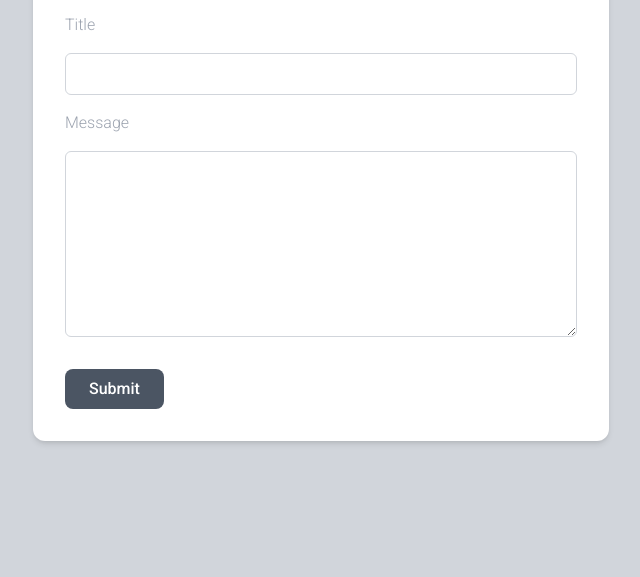
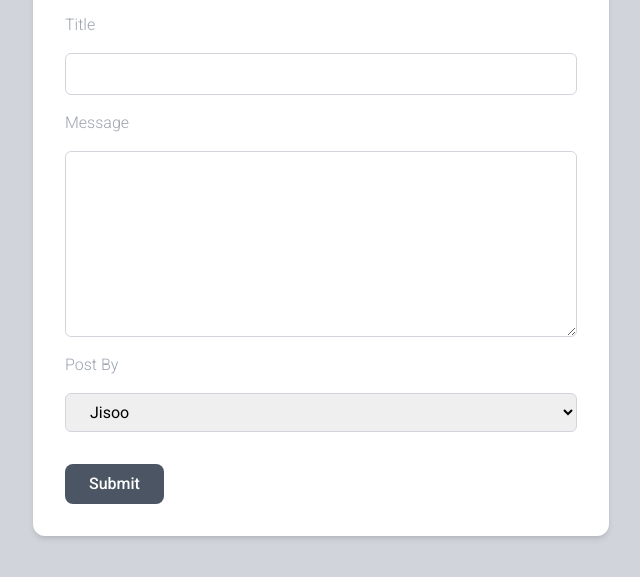
Before and after one commit to NapatpanOP/new-post, a website built with Vite: page new-post.html in a window 1280 px wide. Shown: the part 131-708 px from the top of the page, without its empty margins (319-959 px from the left). Built offline with nearby package versions, Linux system fonts and the light colour scheme; data requests are answered from the project's data file.

Commit message:
Edit name file

```diff
--- a/db.json
+++ b/db.json
@@ -1,16 +1,51 @@
 {
+  "persons": [
+    {
+      "id": 1,
+      "name": "Jisoo"
+    },
+    {
+      "id": 2,
+      "name": "Jennie"
+    },
+    {
+      "id": 3,
+      "name": "Lisa"
+    },
+    {
+      "id": 4,
+      "name": "Rose"
+    },
+    {
+      "id": 5,
+      "name": "Opor"
+    },
+    {
+      "id": 6,
+      "name": "miw"
+    }
+  ],
   "posts": [
     {
-      "title": "test2",
-      "message": "fgreg",
-      "date": "2023-09-28 17:05",
-      "id": 2
+      "title": "test1",
+      "message": "fmcjde",
+      "date": "2023-09-28 21:04",
+      "personName": "Jisoo",
+      "id": 1
     },
     {
-      "title": "testtest",
-      "message": "dlfmr2",
-      "date": "2023-09-28 19:26",
+      "title": "test3",
+      "message": "fkokove",
+      "date": "2023-09-28 21:14",
+      "personName": "Lisa",
       "id": 3
+    },
+    {
+      "title": "grff",
+      "message": "tgrg",
+      "date": "2023-09-29 10:12",
+      "personName": "Opor",
+      "id": 4
     }
   ]
 }
--- a/edit-post.html
+++ b/edit-post.html
@@ -24,6 +24,6 @@
         <button type="submit" value="submit" class="bg-gray-600 px-6 py-2 rounded-lg text-white font-medium active:scale-95">Update</button>
       </form>
     </div>
-    <script type="module" src="./edit-form.js"></script>
+    <script type="module" src="./edit-post.js"></script>
   </body>
 </html>
--- a/edit-form.js
+++ b/edit-post.js
@@ -34,7 +34,7 @@ document.addEventListener('DOMContentLoaded', () => {
         headers: {
           'Content-Type': 'application/json'
         },
-        body: JSON.stringify({ title, message, date })
+        body: JSON.stringify({title, message, date})
     })
     window.location.href = "./index.html";
   })
--- a/form.js
+++ /dev/null
@@ -1,36 +0,0 @@
-const form = document.getElementById('new-post');
-
-// const f = new Date().toISOString().replace('T', ' ').slice(0, 16);
-// console.log(f);
-
-// const a = new Date().toString();
-// console.log(a);
-
-// const d = new Date().toString().slice(16, 21);
-// console.log(d);
-
-// let s = new Date().toLocaleString();
-// console.log(s);
-
-form.addEventListener('submit', (event) => {
-  event.preventDefault();
-
-  const title = document.getElementById('title').value;
-  const message = document.getElementById('message').value;
-
-  const day = new Date().toISOString().slice(0, 10);
-  const time = new Date().toString().slice(16, 21);
-  const date = `${day} ${time}`
-
-  document.getElementById('date').value = date;
-
-  fetch('http://localhost:3000/posts', {
-    method: 'POST',
-    headers: {
-      'Content-Type': 'application/json',
-    },
-    body: JSON.stringify({title, message, date})
-  })
-
-  window.location.href = "./index.html";
-})
--- a/main.js
+++ b/main.js
@@ -25,7 +25,10 @@ function showAllPosts() {
           <div class="flex content-between gap-8 max-w-5xl w-full">
             <div class="w-full">
               <h3 class="font-semibold text-gray-600">${post.title}</h3>
-              <div class="font-light text-sm mb-2 text-gray-500">${post.date}</div>
+              <div class="flex gap-4">
+                <div class="font-light text-sm mb-2 text-gray-500">By <span class="font-medium text-gray-500">${post.personName}</span></div>
+                <div class="font-light text-sm mb-2 text-gray-500">${post.date}</div>
+              </div>
               <div class="font-light">${post.message}</div>
             </div>
             <div class="flex gap-4 relative">
--- a/new-post.html
+++ b/new-post.html
@@ -10,20 +10,24 @@
     <div class="bg-white rounded-xl max-w-xl w-full shadow-md p-8 mx-auto my-0 mt-16">
       <h1 class="text-2xl font-semibold text-gray-600 mb-4">New Post</h1>
 
-      <form id="new-post">
+      <form id="formPost">
         <div class="grid gap-4 mb-4">
           <label for="title" class="text-gray-400 font-extralight">Title</label>
           <input type="text" name="title" id="title" class="max-w-xl w-full border border-gray-300 rounded-md px-5 py-2" required>
         </div>
-        <div class="grid gap-4 mb-8">
+        <div class="grid gap-4 mb-4">
           <label for="message" class="text-gray-400 font-extralight">Message</label>
           <textarea name="message" id="message" rows="7" class="max-w-xl w-full border border-gray-300 rounded-md px-5 py-2" required></textarea>
+        </div>
+        <div class="grid gap-4 mb-8">
+          <label for="personSelect" class="text-gray-400 font-extralight">Post By</label>
+          <select id="personSelect" class="dropdown border border-gray-300 rounded-md px-5 py-2"></select>
         </div>
 
         <input type="hidden" id="date" name="date">
         <button type="submit" value="submit" class="bg-gray-600 px-6 py-2 rounded-lg text-white font-medium active:scale-95">Submit</button>
       </form>
     </div>
-    <script type="module" src="./form.js"></script>
+    <script type="module" src="./post.js"></script>
   </body>
 </html>
--- /dev/null
+++ b/post.js
@@ -0,0 +1,59 @@
+const formPost = document.getElementById('formPost');
+const personSelect = document.getElementById('personSelect');
+const config = {
+  headers: {
+    'Accept': 'application/json',
+  },
+}
+
+function fetchPersons() {
+  fetch('http://localhost:3000/persons', config)
+    .then(response => response.json())
+    .then(data => {
+      data.forEach(person => {
+        console.log(person);
+        const option = document.createElement('option');
+        option.value = person.name;
+        option.textContent = person.name;
+        personSelect.appendChild(option);
+      });
+    });
+}
+
+formPost.addEventListener('submit', (event) => {
+  event.preventDefault();
+
+  const title = document.getElementById('title').value;
+  const message = document.getElementById('message').value;
+
+  const day = new Date().toISOString().slice(0, 10);
+  const time = new Date().toString().slice(16, 21);
+  const date = `${day} ${time}`
+
+  document.getElementById('date').value = date;
+
+  const personName= personSelect.value;
+
+  fetch('http://localhost:3000/posts', {
+    method: 'POST',
+    headers: {
+      'Content-Type': 'application/json',
+    },
+    body: JSON.stringify({title, message, date, personName})
+  })
+  window.location.href = "./index.html";
+})
+
+fetchPersons();
+
+// const f = new Date().toISOString().replace('T', ' ').slice(0, 16);
+// console.log(f);
+
+// const a = new Date().toString();
+// console.log(a);
+
+// const d = new Date().toString().slice(16, 21);
+// console.log(d);
+
+// let s = new Date().toLocaleString();
+// console.log(s);
```
